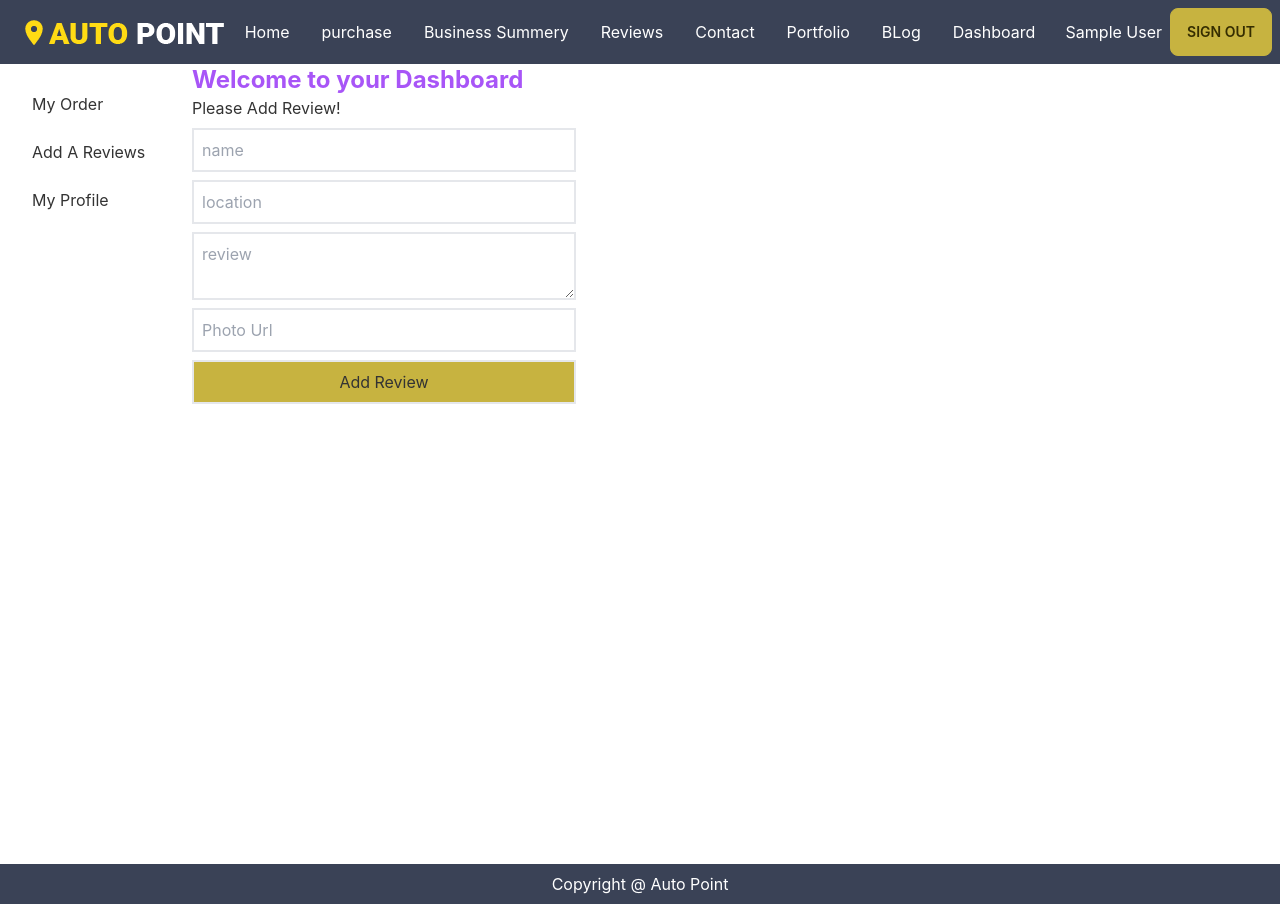
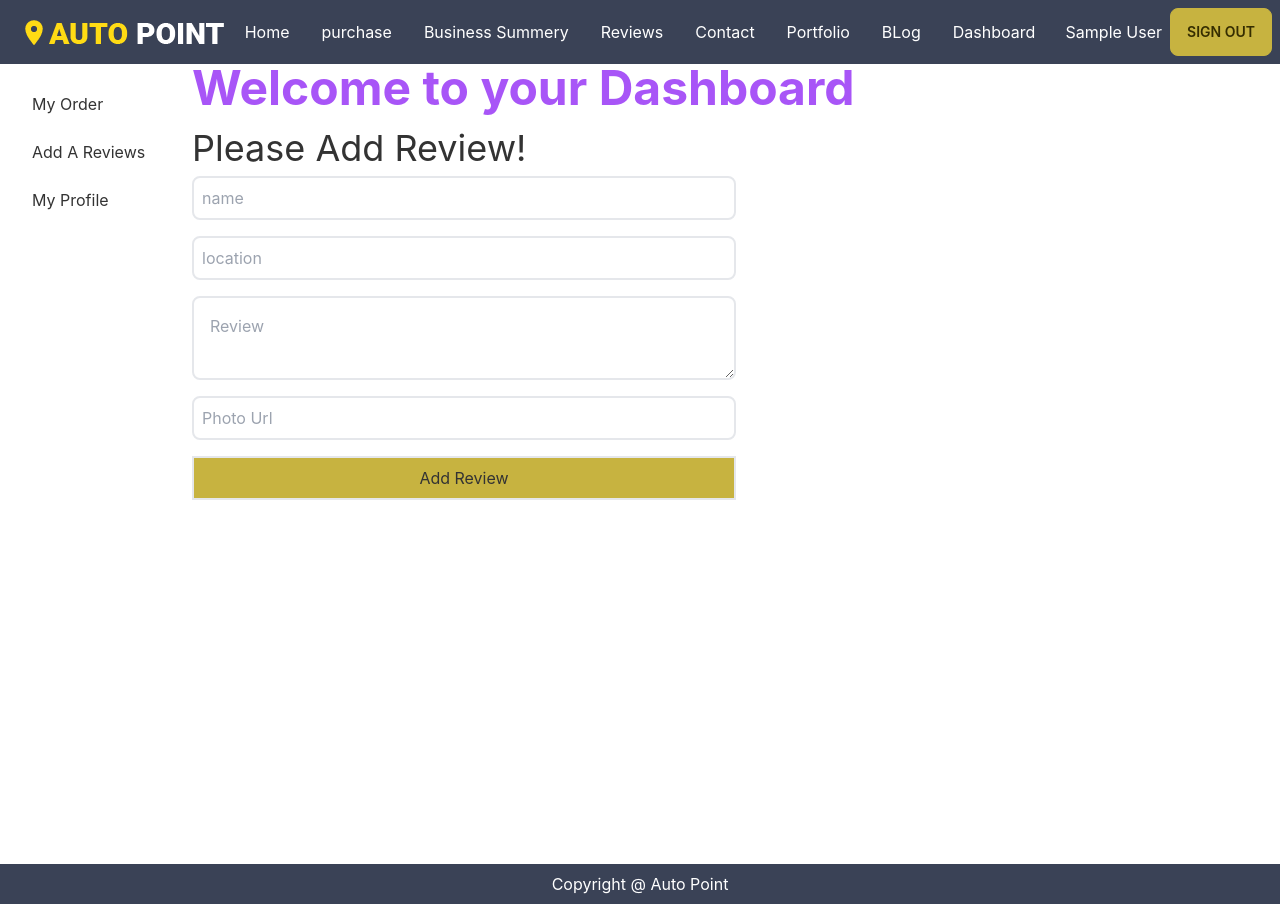
Before and after one commit to Anirbanjyoti/parts-manufacturer, a React (Create React App) app: page /dashboard/review in a window 1280 px wide. Built offline with nearby package versions, Linux system fonts and the light colour scheme; no server answers; sample sign-in values are in the browser's storage.

Commit message:
dashboard updated

```diff
--- a/src/Pages/Dashboard/Dashboard.js
+++ b/src/Pages/Dashboard/Dashboard.js
@@ -9,7 +9,7 @@ const Dashboard = () => {
         <div class="drawer drawer-mobile">
             <input id="dashboard-sidebar" type="checkbox" class="drawer-toggle" />
             <div class="drawer-content">
-                <h2 className='text-2xl font-bold text-purple-500'>Welcome to your Dashboard</h2>
+                <h2 className='text-5xl font-bold text-purple-500 mb-4'>Welcome to your Dashboard</h2>
                 <Outlet></Outlet>
             </div>
             <div class="drawer-side">
--- a/src/Pages/Dashboard/User/AddReview.js
+++ b/src/Pages/Dashboard/User/AddReview.js
@@ -27,30 +27,30 @@ const AddReview = () => {
   };
     return (
         <div className="add-review">
-        <h1>Please Add Review!</h1>
+        <h1 className="text-4xl">Please Add Review!</h1>
       <form
         onSubmit={handleSubmit(onSubmit)}
-        className="w-96 mt-2 grid"
+        className="w-1/2 mt-2 grid"
       >
 
         <input
-          className="mb-2 border-2 p-2"
+          className="mb-4 border-2 rounded-lg p-2"
           placeholder="name"
           {...register("name", { required: true, maxLength: 20 })}
         />
         <input
-          className="mb-2 border-2 p-2"
+          className="mb-4 border-2 rounded-lg p-2"
           placeholder="location"
           type="text"
           {...register("location")}
         />
         <textarea
-          className="mb-2 border-2 p-2"
-          placeholder="review"
+          className="mb-4 border-2 rounded-lg p-4"
+          placeholder="Review"
           {...register("review",{ required: true})}
         />
         <input
-          className="mb-2 border-2 p-2"
+          className="mb-4 border-2 rounded-lg p-2"
           type="text"
           placeholder="Photo Url"
           {...register("img")}
--- a/src/Pages/Dashboard/User/MyOrder.js
+++ b/src/Pages/Dashboard/User/MyOrder.js
@@ -39,9 +39,6 @@ const MyOrder = () => {
             </>
           ))}
 
-          {/* {shipping?.map((ship) => (
-              <OrderTable key={ship._id} ship={ship}></OrderTable>
-            ))} */}
         </tbody>
       </table>
     </div>
--- a/src/Pages/Dashboard/User/MyProfile.js
+++ b/src/Pages/Dashboard/User/MyProfile.js
@@ -9,8 +9,8 @@ const MyProfile = () => {
     return (
         <div>
             <img src={user?.photoURL} alt='images'></img>
-            <h1>Profile Name: {user?.displayName}</h1>
-            <h1>Profile Email: {user?.email}</h1>
+            <h1><strong>Profile Name:</strong> {user?.displayName}</h1>
+            <h1><strong>Profile Email:</strong> {user?.email}</h1>
         </div>
     );
 };
```
